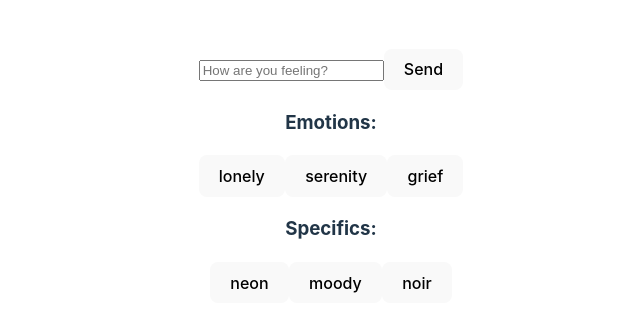
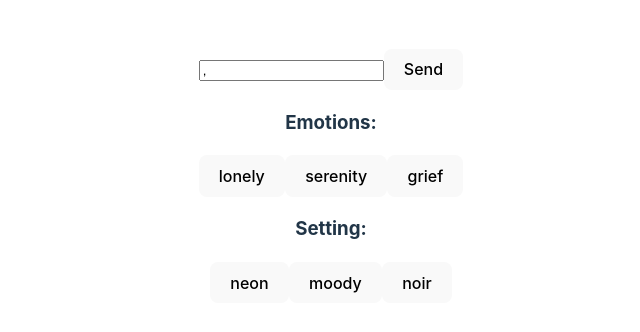
Before and after one commit to aaronsww/film-therapy-assistant, a React (Vite) app: page / in a window 1280 px wide. Shown: the part 224-556 px from the top of the page, without its empty margins (309-949 px from the left). Built offline with nearby package versions, Linux system fonts and the light colour scheme.

Commit message:
feat: can send multiple prompts

```diff
--- a/src/App.jsx
+++ b/src/App.jsx
@@ -5,6 +5,7 @@ import Card from "../components/Card";
 
 function App() {
   const [mood, setMood] = useState("");
+  const [setting, setSetting] = useState("");
   const [films, setFilms] = useState([]);
 
   const emotions = ["lonely", "serenity", "grief"];
@@ -13,10 +14,12 @@ function App() {
   const handleSubmit = async (event) => {
     event.preventDefault();
     console.log(mood);
+    console.log(setting);
     setFilms([]);
     try {
       const response = await axios.post("http://localhost:5000/api/recommend", {
         mood,
+        setting,
       });
       console.log(response);
       setFilms((prevFilms) => [
@@ -34,7 +37,7 @@ function App() {
         <input
           placeholder="How are you feeling?"
           type="text"
-          value={mood}
+          value={[mood, setting]}
           onChange={(e) => setMood(e.target.value)}
           required
         />
@@ -45,9 +48,15 @@ function App() {
         {emotions.map((emotion) => (
           <button onClick={() => setMood(emotion)}>{emotion}</button>
         ))}
-        <h3>Specifics:</h3>
+        <h3>Setting:</h3>
         {specifics.map((specific) => (
-          <button onClick={() => setMood(specific)}>{specific}</button>
+          <button
+            onClick={() => {
+              setSetting(specific);
+            }}
+          >
+            {specific}
+          </button>
         ))}
       </div>
       {films.map((film) => (
```
Also changed, not shown: 1 other file (tests, documents, lock files or other folders).
